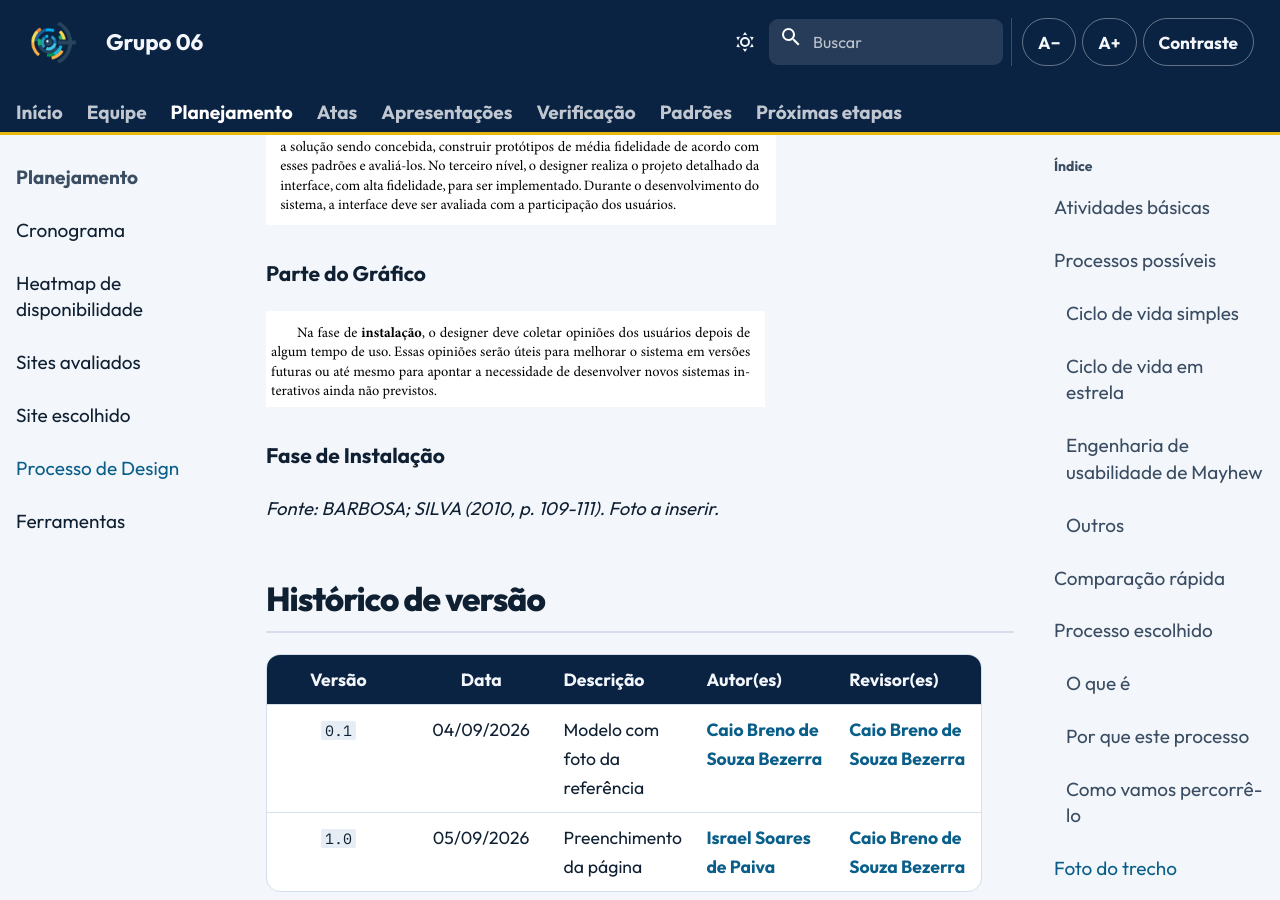
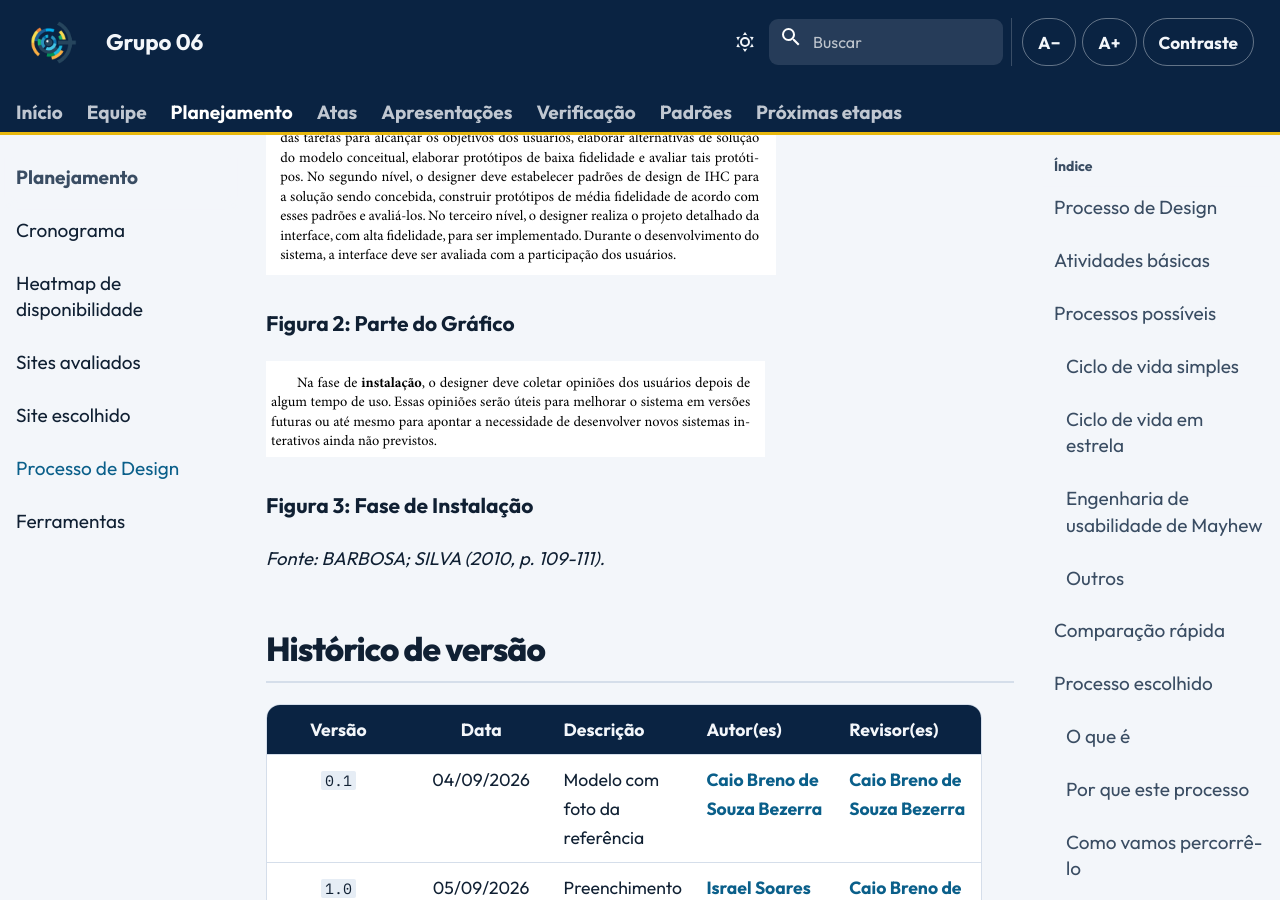
Before and after one commit to Interacao-Humano-Computador/2026.2-Grupo06, an MkDocs documentation site: the page built from docs/entrega-1/processo-design.md, in a window 1280 px wide and 900 px high, scrolled down 5690 px. Built offline with MkDocs 1.6.1 and Material for MkDocs 9.7.7, drawn with Linux system fonts in a browser that asks for light colours; comment, search, counter and statistics services are not loaded; some of the changed text lies outside the part shown.

Commit message:
fix:corrigindo padrão de template

```diff
--- a/docs/entrega-1/processo-design.md
+++ b/docs/entrega-1/processo-design.md
@@ -1,10 +1,11 @@
 <span class="owner">Responsável: Israel Soares de Paiva — Processo de Design</span>
 
-# Processo de Design
+# Introdução
+
+## Processo de Design
 
 Compreender esse processo é essencial explorar pois destaca a importância de envolver o usuário durante suas atividades possibilitando participar direta ou indiretamente, nas decisões tomadas. Segundo Barbosa e Silva,design pode ser definido como processo composto por três atividades fundamentais:análise da situação atual(identificação de um problema), síntese de uma intervenção e avaliação da nova situação resultante dessa intervenção.
 
-**Autor do item:** Israel Soares de Paiva
 
 ## Atividades básicas
 
@@ -70,17 +71,17 @@
 
 ![Processo3](../assets/img/referencias/processo3.png)
 
-**Introdução de Usuabilidade de Mayhew**
+**Figura 1: Introdução de Usuabilidade de Mayhew**
 
 ![Processo4](../assets/img/referencias/processo4.png)
 
-**Parte do Gráfico**
+**Figura 2: Parte do Gráfico**
 
 ![Processo5](../assets/img/referencias/processo5.png)
 
-**Fase de Instalação**
+**Figura 3: Fase de Instalação**
 
-<p class="source">Fonte: BARBOSA; SILVA (2010, p. 109-111). Foto a inserir.</p>
+<p class="source">Fonte: BARBOSA; SILVA (2010, p. 109-111).</p>
 
 ## Histórico de versão
 
```
Also changed, not shown: other parts of docs/entrega-1/processo-design.md (+1 -1 lines).
